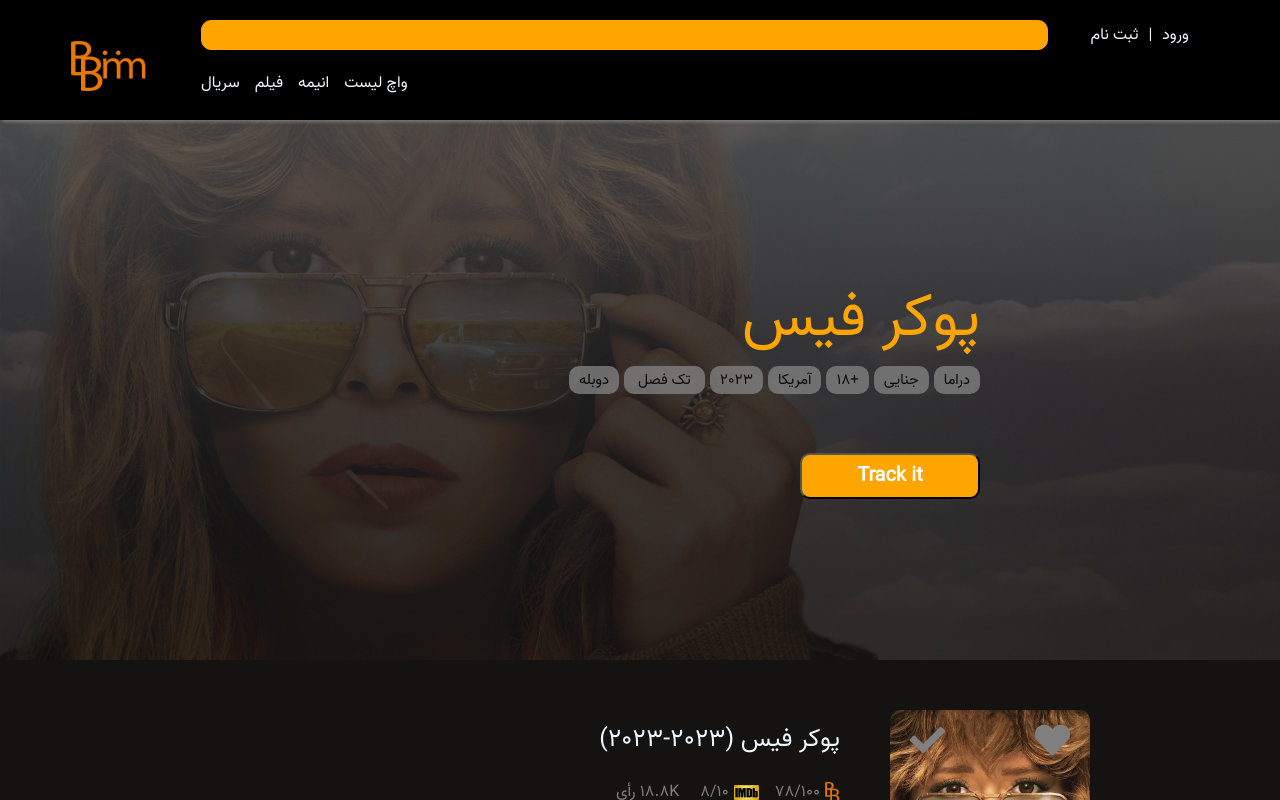
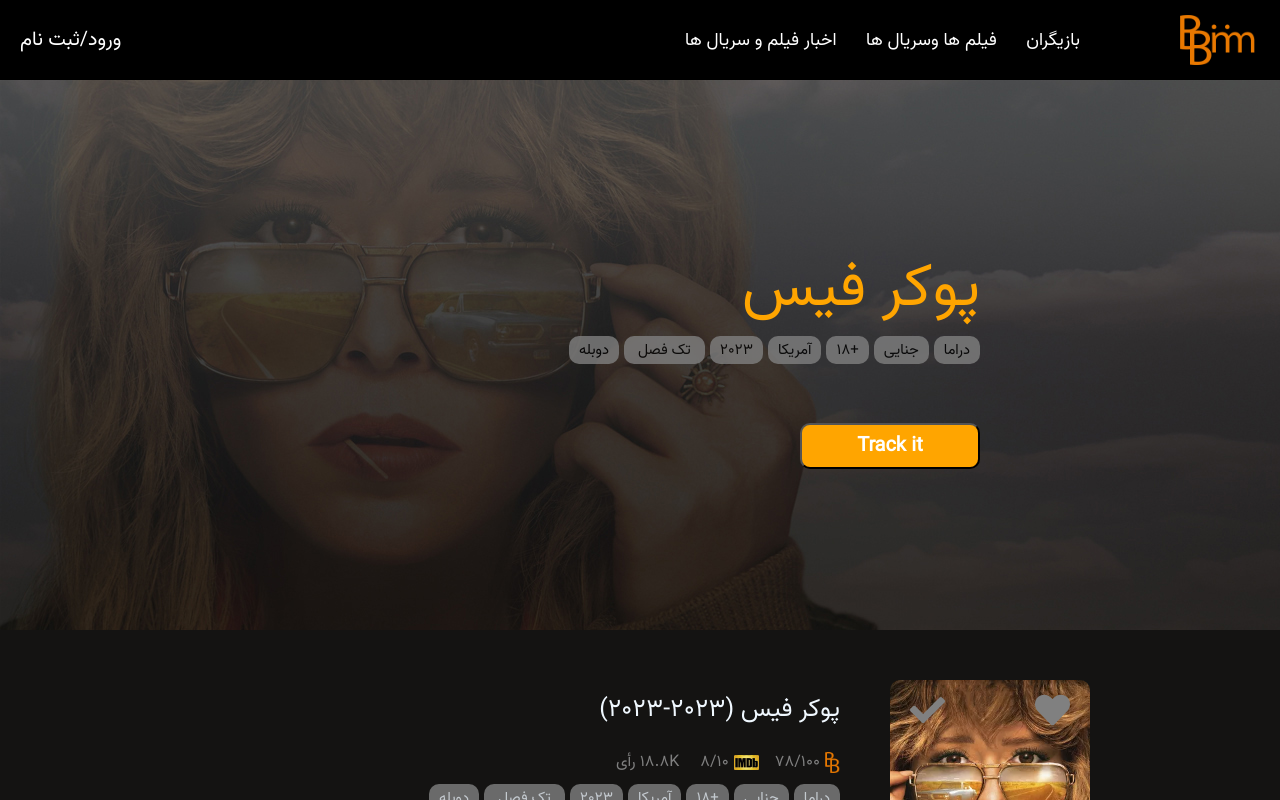
Before and after one commit to Nitro-1402/project-Nitro, a Next.js app: page /info in a window 1280 px wide. Shown: the top 800 px of the page. Built offline with nearby package versions, Linux system fonts and the light colour scheme.

Commit message:
Header info page and profile

```diff
--- a/pages/info.tsx
+++ b/pages/info.tsx
@@ -10,6 +10,8 @@ import style from '../styles/explore.module.css'
 import Actors from '@/component/factors/Actors'
 import OtherFactors from '@/component/factors/OtherFactors'
 import CommentBox from '@/component/comments/CommentBox'
+import Header from '@/component/header'
+import Footer from '@/component/Footer'
 
 
 
@@ -17,7 +19,7 @@ export class info extends Component {
   render() {
     return (
       <div>
-        <Navbar/>
+        <Header/>
         <Top/>
         <div style={{display:'flex',flexDirection:'column',justifyContent:'center'}}>
           <div className= {styles.middleView}>
@@ -52,6 +54,7 @@ export class info extends Component {
             <CommentBox/>
           </div>
         </div>
+        {/* <Footer /> */}
       </div>
     )
   }
--- a/pages/myprofile.tsx
+++ b/pages/myprofile.tsx
@@ -7,6 +7,7 @@ import Navbar from "@/component/navbar/Navbar";
 import Followers from "@/component/follower/Followers";
 import Comment from "@/component/showCommentProfile";
 import Footer from "@/component/Footer";
+import Header from "@/component/header";
 // import Comment from "@/component/comments/comments";
 import {
   Dialog,
@@ -434,7 +435,7 @@ function Menu({ menu }: { menu?: string[] }) {
 export default function Profile() {
   return (
     <>
-      <Navbar />
+      <Header />
       <Head />
 
       <Menu menu={["دیدم", "میخوام ببینیم ", "لیست علاقمندی ها", "کامنت ها"]} />
--- a/styles/info.module.css
+++ b/styles/info.module.css
@@ -12,7 +12,7 @@
 .pageTop {
 	direction: rtl;
 	width: 100%;
-	margin-top: 110px;
+	margin-top: 80px;
 	background-image: url("../public/info-page-image/poker.jpg");
 	height: 550px;
 	display: flex;
```
